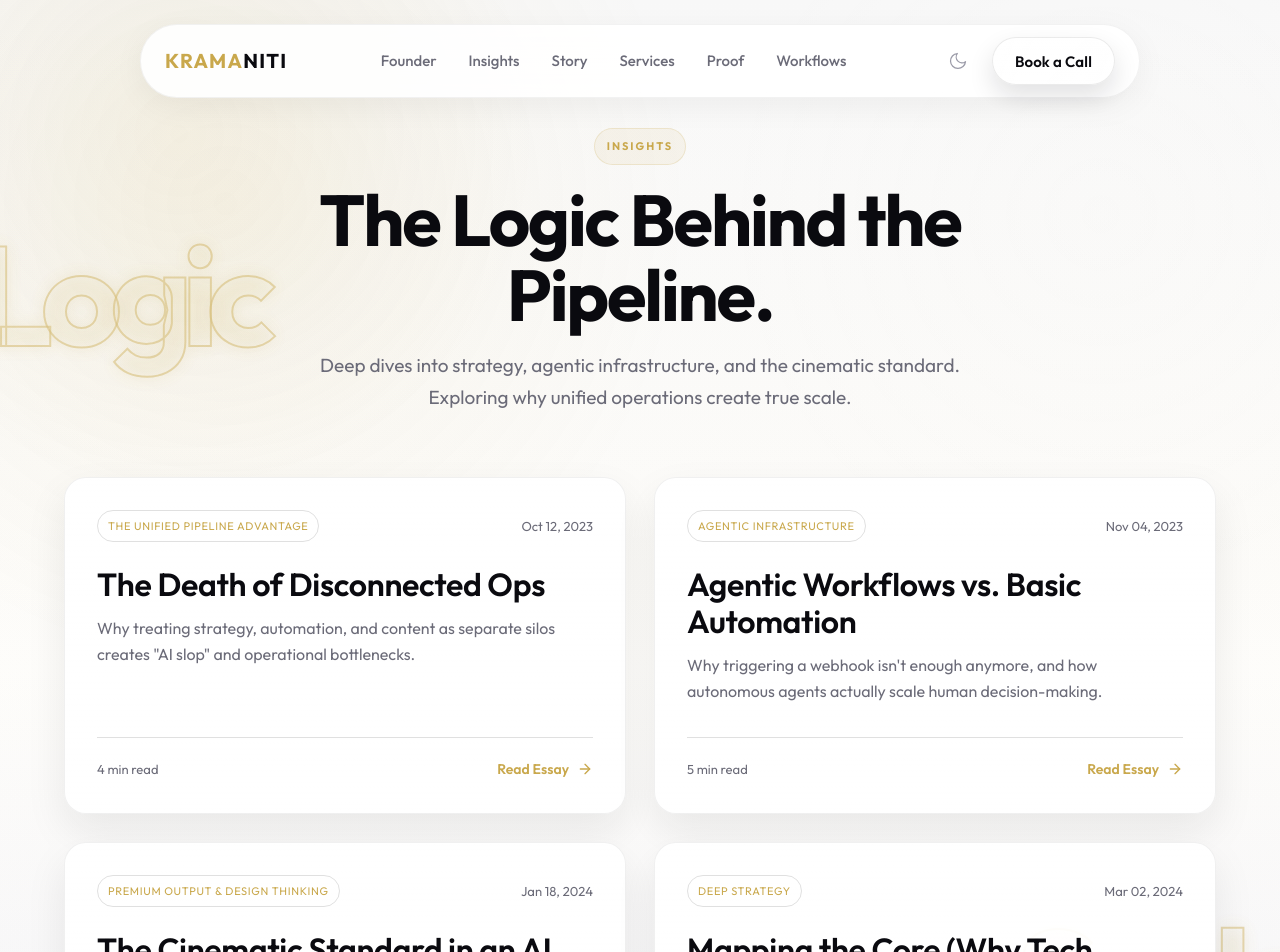
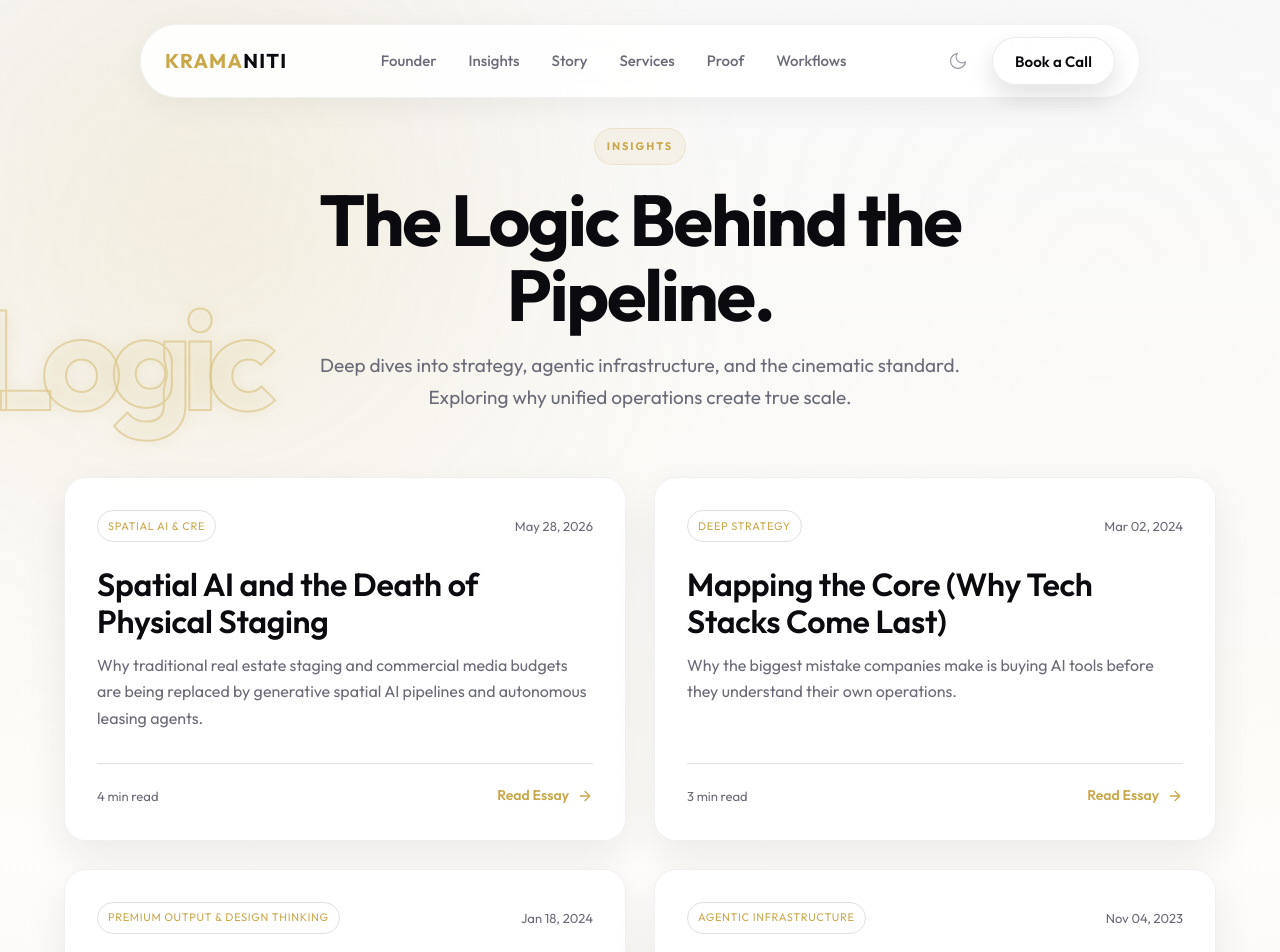
Before and after one commit to KaranChordia/kramaniti, a Next.js app in the folder website/: page /kramaniti/insights in a window 1280 px wide. Shown: the top 952 px of the page. Built offline with nearby package versions, Linux system fonts and the light colour scheme.

Commit message:
New Insights

```diff
--- a/website/src/app/insights/[slug]/page.tsx
+++ b/website/src/app/insights/[slug]/page.tsx
@@ -7,7 +7,8 @@ import {
   TechStackInfographic,
   DisconnectedOpsInfographic,
   AgenticWorkflowsInfographic,
-  CinematicStandardInfographic
+  CinematicStandardInfographic,
+  SpatialAcquisitionInfographic
 } from '../../../components/ui/Infographics';
 import styles from './Article.module.css';
 
@@ -62,6 +63,9 @@ export default async function ArticlePage({ params }: { params: Promise<{ slug:
                 if (paragraph === '[infographic:cinematic-standard]') {
                   return <CinematicStandardInfographic key={index} />;
                 }
+                if (paragraph === '[infographic:spatial-acquisition]') {
+                  return <SpatialAcquisitionInfographic key={index} />;
+                }
 
                 // Parse gold highlights
                 const processedHtml = paragraph.replace(/<gold>(.*?)<\/gold>/g, `<span class="${styles.goldText}">$1</span>`);
--- a/website/src/data/insights.ts
+++ b/website/src/data/insights.ts
@@ -10,19 +10,50 @@ export interface Insight {
 
 export const insights: Insight[] = [
   {
-    slug: 'death-of-disconnected-ops',
-    title: 'The Death of Disconnected Ops',
-    focus: 'The Unified Pipeline Advantage',
-    date: 'Oct 12, 2023',
+    slug: 'spatial-ai-and-the-death-of-physical-staging',
+    title: 'Spatial AI and the Death of Physical Staging',
+    focus: 'Spatial AI & CRE',
+    date: 'May 28, 2026',
     readTime: '4 min read',
-    summary: 'Why treating strategy, automation, and content as separate silos creates "AI slop" and operational bottlenecks.',
+    summary: 'Why traditional real estate staging and commercial media budgets are being replaced by generative spatial AI pipelines and autonomous leasing agents.',
     content: [
-      'For the last decade, companies have treated digital growth as an assembly line of disconnected silos. Strategy happens in a boardroom. Operations and automation are handled by an IT or RevOps team. Content is outsourced to a creative agency or a team of freelancers.',
-      'This model used to work when the barrier to creating content was high. But today, generative AI has driven the cost of producing average text, images, and video down to zero. The result? A massive flood of <gold>generic, disconnected "AI slop"</gold> that dilutes brand identity and clogs up the internet.',
-      '[infographic:disconnected-ops]',
-      'The core issue isn\'t the AI tools themselves; it\'s the disconnected operations. When the team building your automation workflows doesn\'t understand your core strategy, they build systems that move data efficiently but lack nuance. When your creative team doesn\'t understand your operational infrastructure, they produce beautiful assets that fail to integrate into your sales or marketing pipelines.',
-      'True scale requires treating operations and creative as a <gold>single, connected pipeline</gold>. It means laying a deep strategic foundation, engineering custom agentic workflows that understand that strategy, and then forcing the raw output of those systems through a rigorous, cinematic design filter.',
-      'When your strategy, your operational tech, and your final content are all driven by the exact same vision under one roof, your brand\'s digital presence remains completely coherent and undeniably impactful.'
+      'In 2018, I spent weeks at WeWork Galaxy on Residency Road in Bangalore, hauling heavy cameras, lenses, and a DJI drone to map, film, and produce launch media. Back then, capturing a physical space required extensive production schedules, high capital budgets, and deterministic editing. Today, that entire model is obsolete.',
+      'With generative spatial AI, we can now digitally stage, render, and redesign complex commercial real estate footprints at 1/10th the cost and 100x the speed. But the real shift isn\'t just about generating beautiful images of a desk or lounge. It is about how those visual assets feed into an autonomous pipeline that acquires and nurtures members.',
+      '[infographic:spatial-acquisition]',
+      'A modern spatial acquisition system integrates generative imagery directly with <gold>autonomous leasing agents</gold>. When a prospective member visits a coworking site, an agent can dynamically generate customized layouts based on their team size and industry, and instantly email them a personalized, photorealistic walk-through, while pre-qualifying the lead in the CRM.',
+      'However, volume without taste is just noise. High-end property operators cannot afford to present potential tenants with distorted, sterile AI-generated rooms. Winning the premium market requires applying a strict <gold>cinematic filter</gold>—using professional lighting dynamics, desaturated color grades, and accurate focal lengths—to ensure the digital space feels as premium as the physical one.',
+      'The future of commercial real estate and coworking belongs to operators who treat physical space and digital pipelines as a unified system. By auditing your current media workflow and deploying agentic infrastructure, you turn empty square footage into a self-optimizing distribution engine.'
+    ]
+  },
+  {
+    slug: 'mapping-the-core',
+    title: 'Mapping the Core (Why Tech Stacks Come Last)',
+    focus: 'Deep Strategy',
+    date: 'Mar 02, 2024',
+    readTime: '3 min read',
+    summary: 'Why the biggest mistake companies make is buying AI tools before they understand their own operations.',
+    content: [
+      'The most common mistake founders make when trying to "implement AI" is starting with the technology. They read about a new tool, sign up for a subscription, and then scramble to find a use case for it within their company. <gold>This is backwards</gold>, and it almost always leads to wasted capital and team frustration.',
+      'The best AI implementations never start with a tech stack. They start with a deep, uncompromising audit of the business\'s core operations. Before writing a single line of code or deploying a single agent, you must <gold>map the core strategy</gold>.',
+      '[infographic:tech-stack]',
+      'What is the actual bottleneck in your delivery? Where are your highest-paid employees spending time on low-leverage tasks? What is the unique value proposition that your brand must protect at all costs?',
+      'Only once the strategy is mapped and the operational bottlenecks are clearly defined do we look at technology. <gold>The technology should serve the brand\'s unique identity</gold>—not the other way around. By starting with deep analysis rather than shiny new tools, we ensure that the systems we eventually build deliver actual commercial value, rather than just technological novelty.'
+    ]
+  },
+  {
+    slug: 'cinematic-standard-ai-world',
+    title: 'The Cinematic Standard in an AI World',
+    focus: 'Premium Output & Design Thinking',
+    date: 'Jan 18, 2024',
+    readTime: '4 min read',
+    summary: 'Why human curation and rigorous design thinking are more valuable than ever when raw content costs approach zero.',
+    content: [
+      'We are living through a massive deflationary event in content creation. With LLMs and image generators, anyone can produce a thousand-word blog post or a photorealistic image in seconds. But as the floor for content quality has risen, the ceiling has remained exactly where it was.',
+      'The problem with AI-generated content isn\'t that it\'s bad; it\'s that it\'s <gold>aggressively average</gold>. It lacks a point of view. It defaults to the mean of its training data. In a world drowning in average, generic content—what we call "AI slop"—the only way to cut through the noise is by being distinctly, undeniably premium.',
+      '[infographic:cinematic-standard]',
+      'This is why we enforce a <gold>Cinematic Standard</gold> on all output generated by our systems. We do not use AI to replace the creative process; we use AI systems to handle the heavy lifting of research, data synthesis, and initial drafting, so that human talent can focus entirely on editorial precision and design thinking.',
+      'Cinematic content requires a human eye for pacing, contrast, typography, and narrative tension. It means refusing to publish the raw output of an LLM. It means applying a rigorous filter that ensures every piece of content feels crafted, deliberate, and expensive.',
+      'In an era where anyone can generate volume, the brands that win will be the ones that leverage automation for scale, but rely on <gold>human taste for the final cinematic polish</gold>.'
     ]
   },
   {
@@ -42,34 +73,19 @@ export const insights: Insight[] = [
     ]
   },
   {
-    slug: 'cinematic-standard-ai-world',
-    title: 'The Cinematic Standard in an AI World',
-    focus: 'Premium Output & Design Thinking',
-    date: 'Jan 18, 2024',
+    slug: 'death-of-disconnected-ops',
+    title: 'The Death of Disconnected Ops',
+    focus: 'The Unified Pipeline Advantage',
+    date: 'Oct 12, 2023',
     readTime: '4 min read',
-    summary: 'Why human curation and rigorous design thinking are more valuable than ever when raw content costs approach zero.',
+    summary: 'Why treating strategy, automation, and content as separate silos creates "AI slop" and operational bottlenecks.',
     content: [
-      'We are living through a massive deflationary event in content creation. With LLMs and image generators, anyone can produce a thousand-word blog post or a photorealistic image in seconds. But as the floor for content quality has risen, the ceiling has remained exactly where it was.',
-      'The problem with AI-generated content isn\'t that it\'s bad; it\'s that it\'s <gold>aggressively average</gold>. It lacks a point of view. It defaults to the mean of its training data. In a world drowning in average, generic content—what we call "AI slop"—the only way to cut through the noise is by being distinctly, undeniably premium.',
-      '[infographic:cinematic-standard]',
-      'This is why we enforce a <gold>Cinematic Standard</gold> on all output generated by our systems. We do not use AI to replace the creative process; we use AI systems to handle the heavy lifting of research, data synthesis, and initial drafting, so that human talent can focus entirely on editorial precision and design thinking.',
-      'Cinematic content requires a human eye for pacing, contrast, typography, and narrative tension. It means refusing to publish the raw output of an LLM. It means applying a rigorous filter that ensures every piece of content feels crafted, deliberate, and expensive.',
-      'In an era where anyone can generate volume, the brands that win will be the ones that leverage automation for scale, but rely on <gold>human taste for the final cinematic polish</gold>.'
-    ]
-  },
-  {
-    slug: 'mapping-the-core',
-    title: 'Mapping the Core (Why Tech Stacks Come Last)',
-    focus: 'Deep Strategy',
-    date: 'Mar 02, 2024',
-    readTime: '3 min read',
-    summary: 'Why the biggest mistake companies make is buying AI tools before they understand their own operations.',
-    content: [
-      'The most common mistake founders make when trying to "implement AI" is starting with the technology. They read about a new tool, sign up for a subscription, and then scramble to find a use case for it within their company. <gold>This is backwards</gold>, and it almost always leads to wasted capital and team frustration.',
-      'The best AI implementations never start with a tech stack. They start with a deep, uncompromising audit of the business\'s core operations. Before writing a single line of code or deploying a single agent, you must <gold>map the core strategy</gold>.',
-      '[infographic:tech-stack]',
-      'What is the actual bottleneck in your delivery? Where are your highest-paid employees spending time on low-leverage tasks? What is the unique value proposition that your brand must protect at all costs?',
-      'Only once the strategy is mapped and the operational bottlenecks are clearly defined do we look at technology. <gold>The technology should serve the brand\'s unique identity</gold>—not the other way around. By starting with deep analysis rather than shiny new tools, we ensure that the systems we eventually build deliver actual commercial value, rather than just technological novelty.'
+      'For the last decade, companies have treated digital growth as an assembly line of disconnected silos. Strategy happens in a boardroom. Operations and automation are handled by an IT or RevOps team. Content is outsourced to a creative agency or a team of freelancers.',
+      'This model used to work when the barrier to creating content was high. But today, generative AI has driven the cost of producing average text, images, and video down to zero. The result? A massive flood of <gold>generic, disconnected "AI slop"</gold> that dilutes brand identity and clogs up the internet.',
+      '[infographic:disconnected-ops]',
+      'The core issue isn\'t the AI tools themselves; it\'s the disconnected operations. When the team building your automation workflows doesn\'t understand your core strategy, they build systems that move data efficiently but lack nuance. When your creative team doesn\'t understand your operational infrastructure, they produce beautiful assets that fail to integrate into your sales or marketing pipelines.',
+      'True scale requires treating operations and creative as a <gold>single, connected pipeline</gold>. It means laying a deep strategic foundation, engineering custom agentic workflows that understand that strategy, and then forcing the raw output of those systems through a rigorous, cinematic design filter.',
+      'When your strategy, your operational tech, and your final content are all driven by the exact same vision under one roof, your brand\'s digital presence remains completely coherent and undeniably impactful.'
     ]
   }
 ];
```
Also changed, not shown: website/src/components/ui/Infographics.tsx (+33 -0 lines).
